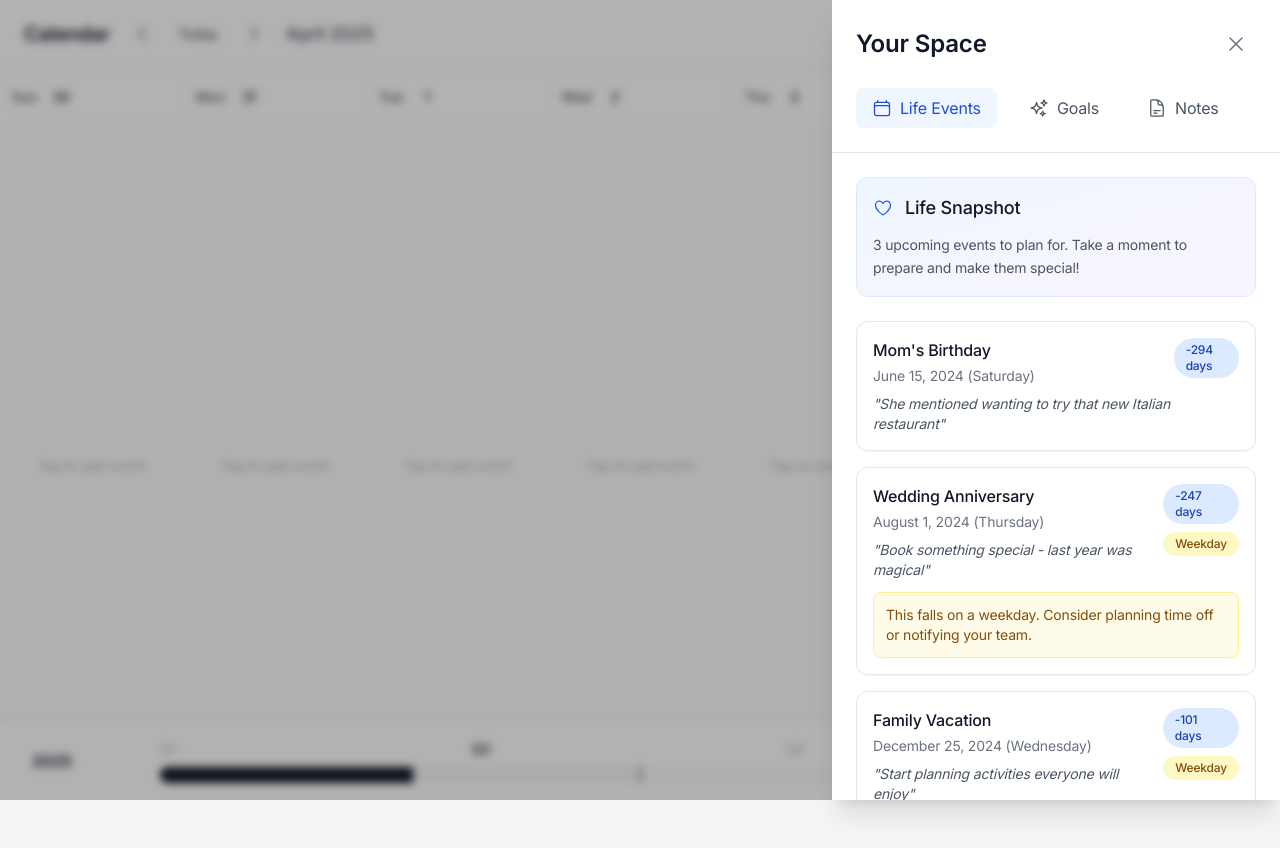
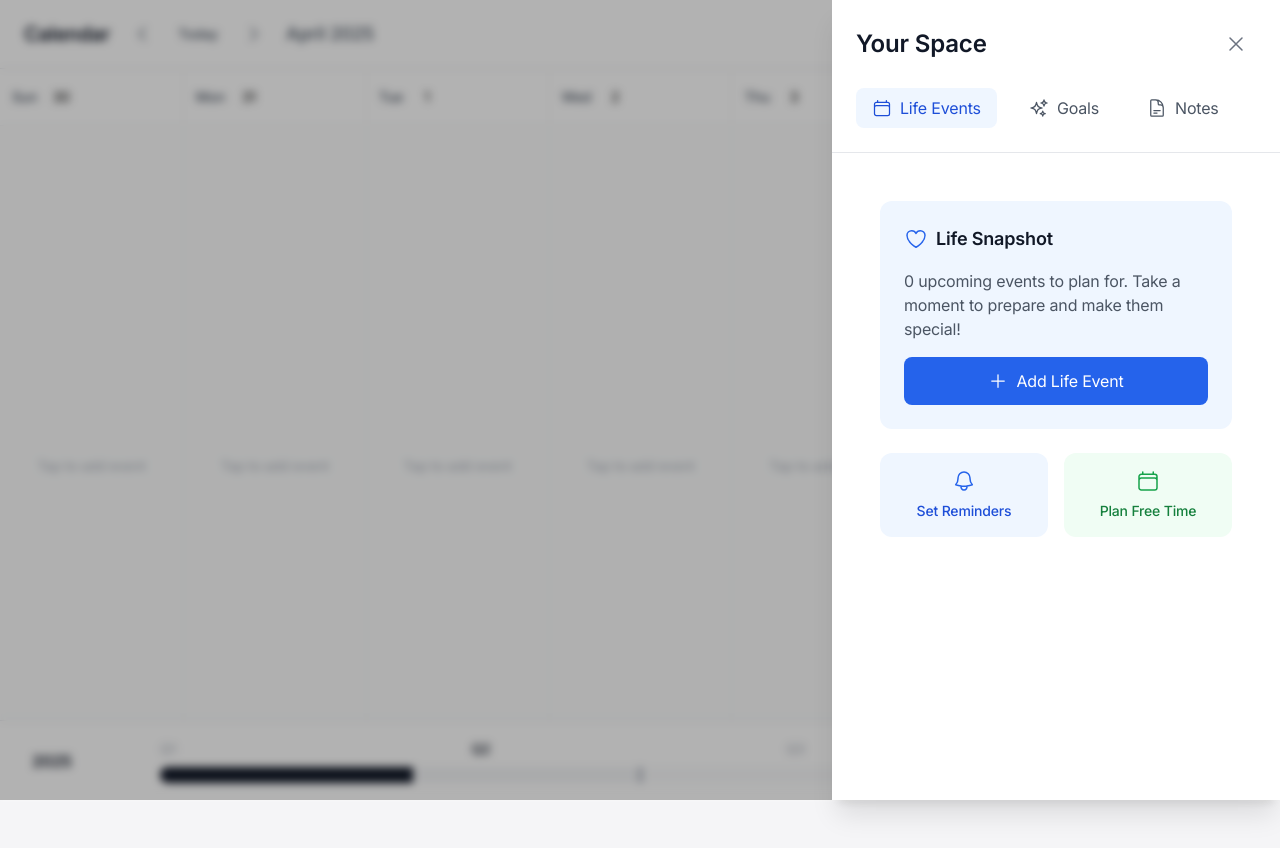
Before and after one commit to anumithaapollo12/Cal, a Next.js app: page / in a window 1280 px wide. Both pictures are taken after a click on the button "Insights". Built offline with nearby package versions, Linux system fonts and the light colour scheme.

Commit message:
Life events

```diff
--- a/src/app/components/SidePanel.tsx
+++ b/src/app/components/SidePanel.tsx
@@ -2,7 +2,13 @@
 
 import { motion, AnimatePresence } from "framer-motion";
 import { useState, useEffect } from "react";
-import { format, isWeekend, addYears, differenceInDays } from "date-fns";
+import {
+  format,
+  isWeekend,
+  addYears,
+  differenceInDays,
+  isFuture,
+} from "date-fns";
 import {
   CalendarIcon,
   LightBulbIcon,
@@ -12,6 +18,9 @@ import {
   PlusIcon,
   SparklesIcon,
   HeartIcon,
+  CakeIcon,
+  GiftIcon,
+  StarIcon,
 } from "@heroicons/react/24/outline";
 
 interface SidePanelProps {
@@ -47,9 +56,11 @@ interface LifeEvent {
   id: string;
   title: string;
   date: Date;
-  type: "birthday" | "anniversary" | "holiday";
-  note: string;
-  isWeekday: boolean;
+  type: "birthday" | "anniversary" | "holiday" | "special";
+  note?: string;
+  color?: string;
+  icon?: "cake" | "gift" | "heart" | "star";
+  repeatsAnnually?: boolean;
 }
 
 export default function SidePanel({ isOpen, onClose }: SidePanelProps) {
@@ -85,6 +96,23 @@ export default function SidePanel({ isOpen, onClose }: SidePanelProps) {
     useState<Goal["category"]>("personal");
   const [showNewGoalForm, setShowNewGoalForm] = useState(false);
 
+  const [lifeEvents, setLifeEvents] = useState<LifeEvent[]>(() => {
+    const saved = localStorage.getItem("calendar-life-events");
+    return saved
+      ? JSON.parse(saved).map((event: any) => ({
+          ...event,
+          date: new Date(event.date),
+        }))
+      : [];
+  });
+
+  const [showNewEventForm, setShowNewEventForm] = useState(false);
+  const [newEvent, setNewEvent] = useState<Partial<LifeEvent>>({
+    type: "birthday",
+    repeatsAnnually: true,
+    icon: "cake",
+  });
+
   // Save notes to localStorage when they change
   useEffect(() => {
     localStorage.setItem("calendar-notes", JSON.stringify(notes));
@@ -94,6 +122,11 @@ export default function SidePanel({ isOpen, onClose }: SidePanelProps) {
   useEffect(() => {
     localStorage.setItem("calendar-goals", JSON.stringify(goals));
   }, [goals]);
+
+  // Save life events to localStorage when they change
+  useEffect(() => {
+    localStorage.setItem("calendar-life-events", JSON.stringify(lifeEvents));
+  }, [lifeEvents]);
 
   const addNote = () => {
     if (!newNote.trim()) return;
@@ -145,61 +178,340 @@ export default function SidePanel({ isOpen, onClose }: SidePanelProps) {
     setShowNewGoalForm(false);
   };
 
-  // Sample data - in a real app, this would come from state management
-  const upcomingEvents: UpcomingEvent[] = [
-    {
-      id: "1",
-      title: "Your Birthday",
-      date: new Date(2024, 5, 15), // June 15, 2024
+  const addLifeEvent = () => {
+    if (!newEvent.title?.trim() || !newEvent.date) return;
+
+    const eventColors = {
+      birthday: "bg-pink-100",
+      anniversary: "bg-purple-100",
+      holiday: "bg-blue-100",
+      special: "bg-amber-100",
+    };
+
+    const newEventObj: LifeEvent = {
+      id: Math.random().toString(36).substr(2, 9),
+      title: newEvent.title,
+      date: new Date(newEvent.date),
+      type: newEvent.type || "special",
+      note: newEvent.note,
+      color: eventColors[newEvent.type || "special"],
+      icon: newEvent.icon,
+      repeatsAnnually: newEvent.repeatsAnnually,
+    };
+
+    setLifeEvents([...lifeEvents, newEventObj]);
+    setShowNewEventForm(false);
+    setNewEvent({
       type: "birthday",
-      isWeekend: false,
-      daysUntil: 45,
-    },
-    {
-      id: "2",
-      title: "Work Anniversary",
-      date: new Date(2024, 7, 1), // August 1, 2024
-      type: "anniversary",
-      isWeekend: false,
-      daysUntil: 92,
-    },
-    {
-      id: "3",
-      title: "Christmas",
-      date: new Date(2024, 11, 25), // December 25, 2024
-      type: "holiday",
-      isWeekend: true,
-      daysUntil: 198,
-    },
-  ];
+      repeatsAnnually: true,
+      icon: "cake",
+    });
+  };
 
-  // Enhanced life events with weekday information
-  const lifeEvents: LifeEvent[] = [
-    {
-      id: "1",
-      title: "Mom's Birthday",
-      date: new Date(2024, 5, 15),
-      type: "birthday",
-      note: "She mentioned wanting to try that new Italian restaurant",
-      isWeekday: !isWeekend(new Date(2024, 5, 15)),
-    },
-    {
-      id: "2",
-      title: "Wedding Anniversary",
-      date: new Date(2024, 7, 1),
-      type: "anniversary",
-      note: "Book something special - last year was magical",
-      isWeekday: !isWeekend(new Date(2024, 7, 1)),
-    },
-    {
-      id: "3",
-      title: "Family Vacation",
-      date: new Date(2024, 11, 25),
-      type: "holiday",
-      note: "Start planning activities everyone will enjoy",
-      isWeekday: !isWeekend(new Date(2024, 11, 25)),
-    },
-  ];
+  const deleteLifeEvent = (id: string) => {
+    setLifeEvents(lifeEvents.filter((event) => event.id !== id));
+  };
+
+  const getUpcomingEvents = () => {
+    const today = new Date();
+    const nextYear = new Date(
+      today.getFullYear() + 1,
+      today.getMonth(),
+      today.getDate()
+    );
+
+    return lifeEvents
+      .map((event) => {
+        const eventDate = new Date(event.date);
+        if (event.repeatsAnnually) {
+          // Adjust the year to either this year or next year, whichever is closer
+          eventDate.setFullYear(today.getFullYear());
+          if (eventDate < today) {
+            eventDate.setFullYear(today.getFullYear() + 1);
+          }
+        }
+        return {
+          ...event,
+          date: eventDate,
+          daysUntil: differenceInDays(eventDate, today),
+        };
+      })
+      .filter((event) => event.daysUntil >= 0 && event.daysUntil <= 365)
+      .sort((a, b) => a.daysUntil - b.daysUntil);
+  };
+
+  const renderIcon = (icon?: string) => {
+    switch (icon) {
+      case "cake":
+        return <CakeIcon className="w-5 h-5" />;
+      case "gift":
+        return <GiftIcon className="w-5 h-5" />;
+      case "heart":
+        return <HeartIcon className="w-5 h-5" />;
+      case "star":
+        return <StarIcon className="w-5 h-5" />;
+      default:
+        return <CalendarIcon className="w-5 h-5" />;
+    }
+  };
+
+  const renderLifeEventsTab = () => (
+    <div className="flex-1 overflow-y-auto p-6">
+      <div className="space-y-6">
+        {/* Life Snapshot Section */}
+        <div className="bg-blue-50 rounded-xl p-6">
+          <div className="flex items-center space-x-2 mb-4">
+            <HeartIcon className="w-6 h-6 text-blue-600" />
+            <h3 className="text-lg font-semibold text-gray-900">
+              Life Snapshot
+            </h3>
+          </div>
+          <p className="text-gray-600 mb-4">
+            {lifeEvents.length === 0
+              ? "0 upcoming events to plan for. Take a moment to prepare and make them special!"
+              : `${lifeEvents.length} upcoming events to look forward to!`}
+          </p>
+          <button
+            onClick={() => setShowNewEventForm(true)}
+            className="w-full flex items-center justify-center space-x-2 p-3 rounded-lg bg-blue-600 text-white hover:bg-blue-700 transition-colors"
+          >
+            <PlusIcon className="w-5 h-5" />
+            <span>Add Life Event</span>
+          </button>
+        </div>
+
+        {/* Quick Actions */}
+        <div className="grid grid-cols-2 gap-4">
+          <button className="flex flex-col items-center justify-center p-4 rounded-xl bg-blue-50 hover:bg-blue-100 transition-colors">
+            <BellIcon className="w-6 h-6 text-blue-600 mb-2" />
+            <span className="text-sm font-medium text-blue-700">
+              Set Reminders
+            </span>
+          </button>
+          <button className="flex flex-col items-center justify-center p-4 rounded-xl bg-green-50 hover:bg-green-100 transition-colors">
+            <CalendarIcon className="w-6 h-6 text-green-600 mb-2" />
+            <span className="text-sm font-medium text-green-700">
+              Plan Free Time
+            </span>
+          </button>
+        </div>
+
+        {/* Upcoming Events List */}
+        {lifeEvents.length > 0 && (
+          <div className="space-y-4">
+            <h3 className="text-sm font-medium text-gray-500">
+              Upcoming Events
+            </h3>
+            {getUpcomingEvents().map((event) => (
+              <div
+                key={event.id}
+                className={`p-4 rounded-lg ${
+                  event.color || "bg-gray-50"
+                } relative group`}
+              >
+                <div className="flex items-start justify-between">
+                  <div className="flex items-center space-x-3">
+                    <div className="p-2 bg-white rounded-full">
+                      {renderIcon(event.icon)}
+                    </div>
+                    <div className="flex-1">
+                      <h4 className="font-medium text-gray-900">
+                        {event.title}
+                      </h4>
+                      <p className="text-sm text-gray-600">
+                        {format(event.date, "MMMM d, yyyy")}
+                        {event.daysUntil === 0
+                          ? " (Today!)"
+                          : event.daysUntil === 1
+                          ? " (Tomorrow)"
+                          : ` (in ${event.daysUntil} days)`}
+                      </p>
+                      {event.note && (
+                        <p className="mt-1 text-sm text-gray-600">
+                          {event.note}
+                        </p>
+                      )}
+                      {!isWeekend(event.date) && (
+                        <div className="mt-2 p-2 bg-yellow-50 border border-yellow-100 rounded-lg">
+                          <p className="text-sm text-yellow-800 flex items-center">
+                            <BellIcon className="w-4 h-4 mr-1" />
+                            <span>
+                              Falls on a {format(event.date, "EEEE")} - Consider
+                              planning time off
+                            </span>
+                          </p>
+                        </div>
+                      )}
+                    </div>
+                  </div>
+                  <button
+                    onClick={() => deleteLifeEvent(event.id)}
+                    className="opacity-0 group-hover:opacity-100 p-1 hover:bg-white rounded-full transition-opacity"
+                  >
+                    <XMarkIcon className="w-4 h-4 text-gray-500" />
+                  </button>
+                </div>
+              </div>
+            ))}
+          </div>
+        )}
+      </div>
+
+      {/* New Event Form Modal */}
+      <AnimatePresence>
+        {showNewEventForm && (
+          <motion.div
+            initial={{ opacity: 0 }}
+            animate={{ opacity: 1 }}
+            exit={{ opacity: 0 }}
+            className="fixed inset-0 bg-black/30 backdrop-blur-sm z-[70] flex items-center justify-center"
+            onClick={() => setShowNewEventForm(false)}
+          >
+            <motion.div
+              initial={{ scale: 0.95 }}
+              animate={{ scale: 1 }}
+              exit={{ scale: 0.95 }}
+              onClick={(e) => e.stopPropagation()}
+              className="w-full max-w-md bg-white rounded-xl shadow-xl p-6 m-4"
+            >
+              <h3 className="text-lg font-semibold text-gray-900 mb-4">
+                Add Life Event
+              </h3>
+              <div className="space-y-4">
+                <div>
+                  <label className="block text-sm font-medium text-gray-700 mb-1">
+                    Title
+                  </label>
+                  <input
+                    type="text"
+                    value={newEvent.title || ""}
+                    onChange={(e) =>
+                      setNewEvent({ ...newEvent, title: e.target.value })
+                    }
+                    className="w-full px-3 py-2 border rounded-lg focus:outline-none focus:ring-2 focus:ring-blue-500"
+                    placeholder="e.g., Mom's Birthday"
+                  />
+                </div>
+                <div>
+                  <label className="block text-sm font-medium text-gray-700 mb-1">
+                    Date
+                  </label>
+                  <input
+                    type="date"
+                    value={
+                      newEvent.date
+                        ? format(new Date(newEvent.date), "yyyy-MM-dd")
+                        : ""
+                    }
+                    onChange={(e) =>
+                      setNewEvent({
+                        ...newEvent,
+                        date: new Date(e.target.value),
+                      })
+                    }
+                    className="w-full px-3 py-2 border rounded-lg focus:outline-none focus:ring-2 focus:ring-blue-500"
+                  />
+                </div>
+                <div>
+                  <label className="block text-sm font-medium text-gray-700 mb-1">
+                    Type
+                  </label>
+                  <select
+                    value={newEvent.type}
+                    onChange={(e) =>
+                      setNewEvent({
+                        ...newEvent,
+                        type: e.target.value as LifeEvent["type"],
+                      })
+                    }
+                    className="w-full px-3 py-2 border rounded-lg focus:outline-none focus:ring-2 focus:ring-blue-500"
+                  >
+                    <option value="birthday">Birthday</option>
+                    <option value="anniversary">Anniversary</option>
+                    <option value="holiday">Holiday</option>
+                    <option value="special">Special Occasion</option>
+                  </select>
+                </div>
+                <div>
+                  <label className="block text-sm font-medium text-gray-700 mb-1">
+                    Icon
+                  </label>
+                  <div className="flex space-x-4">
+                    {["cake", "gift", "heart", "star"].map((icon) => (
+                      <button
+                        key={icon}
+                        onClick={() =>
+                          setNewEvent({
+                            ...newEvent,
+                            icon: icon as LifeEvent["icon"],
+                          })
+                        }
+                        className={`p-2 rounded-lg ${
+                          newEvent.icon === icon
+                            ? "bg-blue-50 text-blue-600"
+                            : "hover:bg-gray-50"
+                        }`}
+                      >
+                        {renderIcon(icon)}
+                      </button>
+                    ))}
+                  </div>
+                </div>
+                <div>
+                  <label className="block text-sm font-medium text-gray-700 mb-1">
+                    Note (optional)
+                  </label>
+                  <textarea
+                    value={newEvent.note || ""}
+                    onChange={(e) =>
+                      setNewEvent({ ...newEvent, note: e.target.value })
+                    }
+                    className="w-full px-3 py-2 border rounded-lg focus:outline-none focus:ring-2 focus:ring-blue-500"
+                    placeholder="Add a note or reminder"
+                    rows={3}
+                  />
+                </div>
+                <div className="flex items-center">
+                  <input
+                    type="checkbox"
+                    id="repeatsAnnually"
+                    checked={newEvent.repeatsAnnually}
+                    onChange={(e) =>
+                      setNewEvent({
+                        ...newEvent,
+                        repeatsAnnually: e.target.checked,
+                      })
+                    }
+                    className="rounded border-gray-300 text-blue-600 focus:ring-blue-500"
+                  />
+                  <label
+                    htmlFor="repeatsAnnually"
+                    className="ml-2 text-sm text-gray-600"
+                  >
+                    Repeats annually
+                  </label>
+                </div>
+                <div className="flex justify-end space-x-3 mt-6">
+                  <button
+                    onClick={() => setShowNewEventForm(false)}
+                    className="px-4 py-2 text-sm font-medium text-gray-700 hover:bg-gray-50 rounded-lg"
+                  >
+                    Cancel
+                  </button>
+                  <button
+                    onClick={addLifeEvent}
+                    className="px-4 py-2 text-sm font-medium text-white bg-blue-600 hover:bg-blue-700 rounded-lg"
+                  >
+                    Add Event
+                  </button>
+                </div>
+              </div>
+            </motion.div>
+          </motion.div>
+        )}
+      </AnimatePresence>
+    </div>
+  );
 
   return (
     <AnimatePresence>
@@ -470,85 +782,7 @@ export default function SidePanel({ isOpen, onClose }: SidePanelProps) {
                   </div>
                 )}
 
-                {activeTab === "upcoming" && (
-                  <div className="space-y-6">
-                    <div className="p-4 rounded-xl bg-gradient-to-br from-blue-50 to-purple-50 border border-blue-100">
-                      <div className="flex items-center gap-3 mb-3">
-                        <HeartIcon className="w-5 h-5 text-blue-600" />
-                        <h3 className="text-lg font-medium text-gray-900">
-                          Life Snapshot
-                        </h3>
-                      </div>
-                      <p className="text-sm text-gray-600 leading-relaxed">
-                        {lifeEvents.length} upcoming events to plan for. Take a
-                        moment to prepare and make them special!
-                      </p>
-                    </div>
-
-                    <div className="space-y-4">
-                      {lifeEvents.map((event) => (
-                        <motion.div
-                          key={event.id}
-                          initial={{ opacity: 0, y: 20 }}
-                          animate={{ opacity: 1, y: 0 }}
-                          className="p-4 rounded-xl bg-white border border-gray-200 shadow-sm"
-                        >
-                          <div className="flex items-start justify-between">
-                            <div>
-                              <h4 className="font-medium text-gray-900">
-                                {event.title}
-                              </h4>
-                              <p className="mt-1 text-sm text-gray-500">
-                                {format(event.date, "MMMM d, yyyy")} (
-                                {format(event.date, "EEEE")})
-                              </p>
-                              <p className="mt-2 text-sm text-gray-600 italic">
-                                "{event.note}"
-                              </p>
-                            </div>
-                            <div className="flex flex-col items-end gap-2">
-                              <span className="px-3 py-1 text-xs font-medium bg-blue-100 text-blue-800 rounded-full">
-                                {differenceInDays(event.date, new Date())} days
-                              </span>
-                              {event.isWeekday && (
-                                <span className="px-3 py-1 text-xs font-medium bg-yellow-100 text-yellow-800 rounded-full">
-                                  Weekday
-                                </span>
-                              )}
-                            </div>
-                          </div>
-                          {event.isWeekday && (
-                            <div className="mt-3 p-3 bg-yellow-50 rounded-lg border border-yellow-200">
-                              <p className="text-sm text-yellow-800">
-                                This falls on a weekday. Consider planning time
-                                off or notifying your team.
-                              </p>
-                            </div>
-                          )}
-                        </motion.div>
-                      ))}
-                    </div>
-
-                    <div className="mt-6 grid grid-cols-2 gap-4">
-                      <button className="p-4 rounded-xl bg-gradient-to-br from-blue-50 to-blue-100 hover:from-blue-100 hover:to-blue-200 transition-colors">
-                        <div className="flex flex-col items-center space-y-2">
-                          <BellIcon className="w-6 h-6 text-blue-600" />
-                          <span className="text-sm font-medium text-blue-700">
-                            Set Reminders
-                          </span>
-                        </div>
-                      </button>
-                      <button className="p-4 rounded-xl bg-gradient-to-br from-green-50 to-green-100 hover:from-green-100 hover:to-green-200 transition-colors">
-                        <div className="flex flex-col items-center space-y-2">
-                          <CalendarIcon className="w-6 h-6 text-green-600" />
-                          <span className="text-sm font-medium text-green-700">
-                            Plan Free Time
-                          </span>
-                        </div>
-                      </button>
-                    </div>
-                  </div>
-                )}
+                {activeTab === "upcoming" && renderLifeEventsTab()}
               </div>
             </div>
           </motion.div>
```
